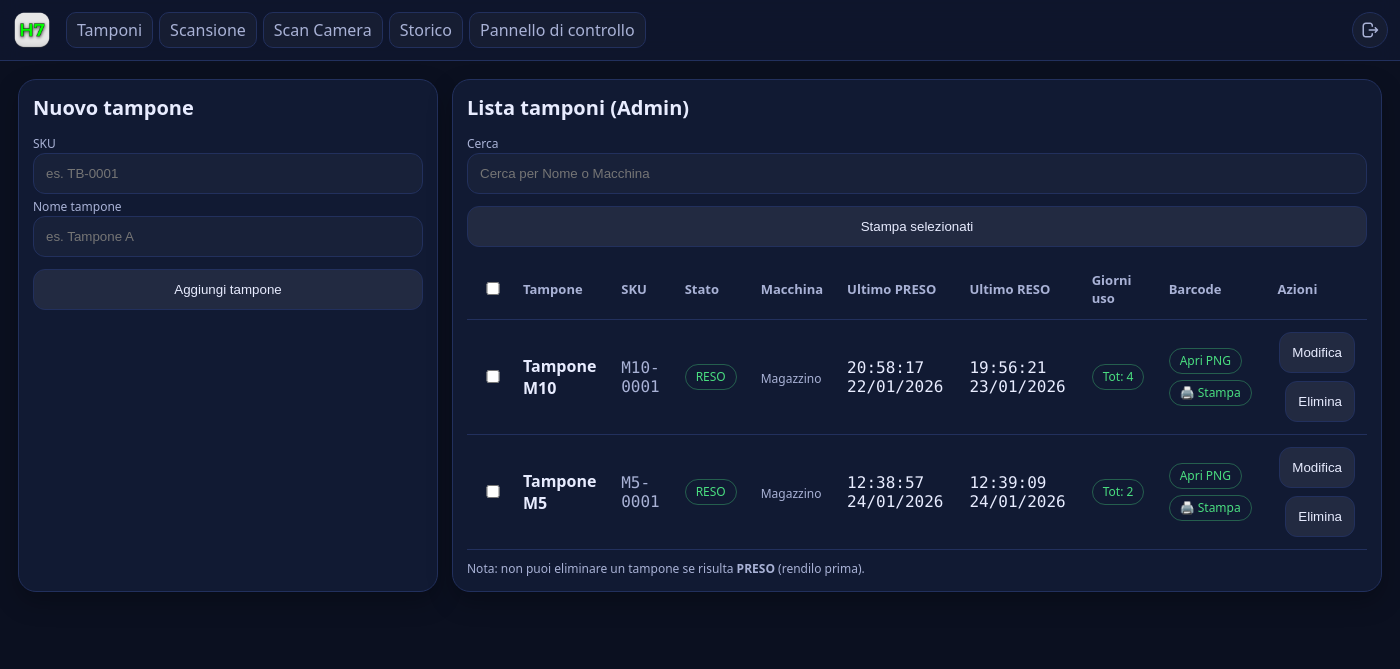
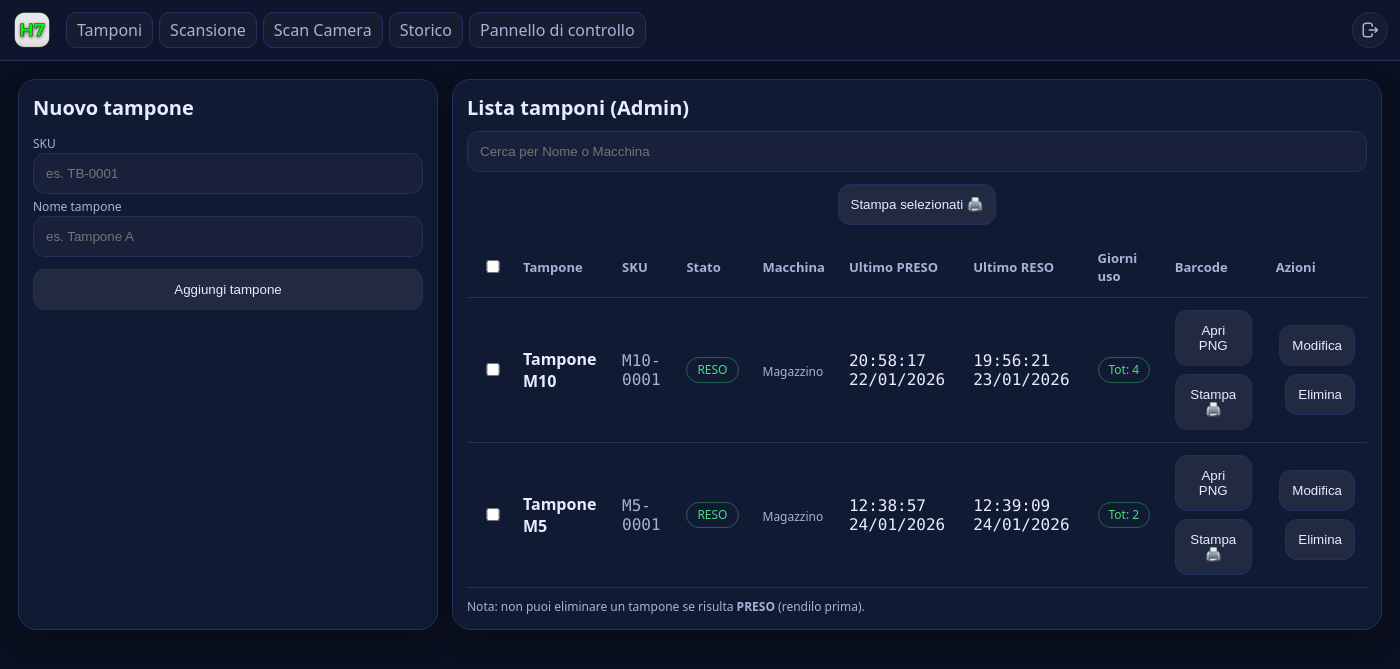
Before and after one commit to SamBLC92/tamponi_inventario, a Flask app: page /admin/swabs in a window 1400 px wide. Shown: the top 669 px of the page. Run offline with Flask 3, Linux system fonts and the light colour scheme; the visitor is signed in with stand-in values (Sample User, id 1); data comes from the database, SQL or seed files in the repository.

Commit message:
Add files via upload

```diff
--- a/templates/admin_swabs.html
+++ b/templates/admin_swabs.html
@@ -19,12 +19,11 @@
       <h1>Lista tamponi (Admin)</h1>
 
       <form method="get" style="margin-top:10px;" autocomplete="off">
-        <label class="muted small" for="swab-search-admin">Cerca</label>
         <input id="swab-search-admin" name="q" placeholder="Cerca per Nome o Macchina" value="{{ q }}" />
       </form>
 
-      <form id="print-selected-form" method="get" action="{{ url_for('labels_print') }}" target="_blank" rel="noopener" autocomplete="off" style="margin-top:12px;">
-        <button type="submit">Stampa selezionati</button>
+      <form id="print-selected-form" method="get" action="{{ url_for('labels_print') }}" target="_blank" rel="noopener" autocomplete="off" style="display: flex; margin-top:12px; justify-content: center;">
+        <button type="submit" style="width: auto;">Stampa selezionati 🖨️</button>
       </form>
 
       <div class="table-wrap" style="margin-top:12px;">
@@ -91,13 +90,13 @@
                 </td>
 
                 <td data-label="Barcode">
-                  <div class="pill-row">
-                    <a href="{{ url_for('label_png', sku=r['sku']) }}" target="_blank" rel="noopener">
-                      <span class="pill ok">Apri PNG</span>
-                    </a>
-                    <a href="{{ url_for('label_print', sku=r['sku']) }}" target="_blank" rel="noopener">
-                      <span class="pill ok">🖨️ Stampa</span>
-                    </a>
+                  <div style="display:flex; gap:8px; flex-wrap:wrap; justify-content:flex-end;">
+                    <form method="get" action="{{ url_for('label_png', sku=r['sku']) }}" style="margin:0;" autocomplete="off">
+                      <button type="submit" formtarget="_blank">Apri PNG</button>
+                    </form>
+                    <form method="get" action="{{ url_for('label_print', sku=r['sku']) }}" style="margin:0;" autocomplete="off">
+                      <button type="submit" formtarget="_blank">Stampa 🖨️</button>
+                    </form>
                   </div>
                 </td>
 
--- a/templates/swabs.html
+++ b/templates/swabs.html
@@ -5,7 +5,6 @@
 
     <form method="get" style="margin-top:10px;" autocomplete="off">
       <div class="swab-search-row">
-        <label class="muted small" for="swab-search">Cerca</label>
         <input id="swab-search" class="swab-search" name="q" placeholder="Cerca per Nome o Macchina" value="{{ q }}" />
       </div>
     </form>
```
